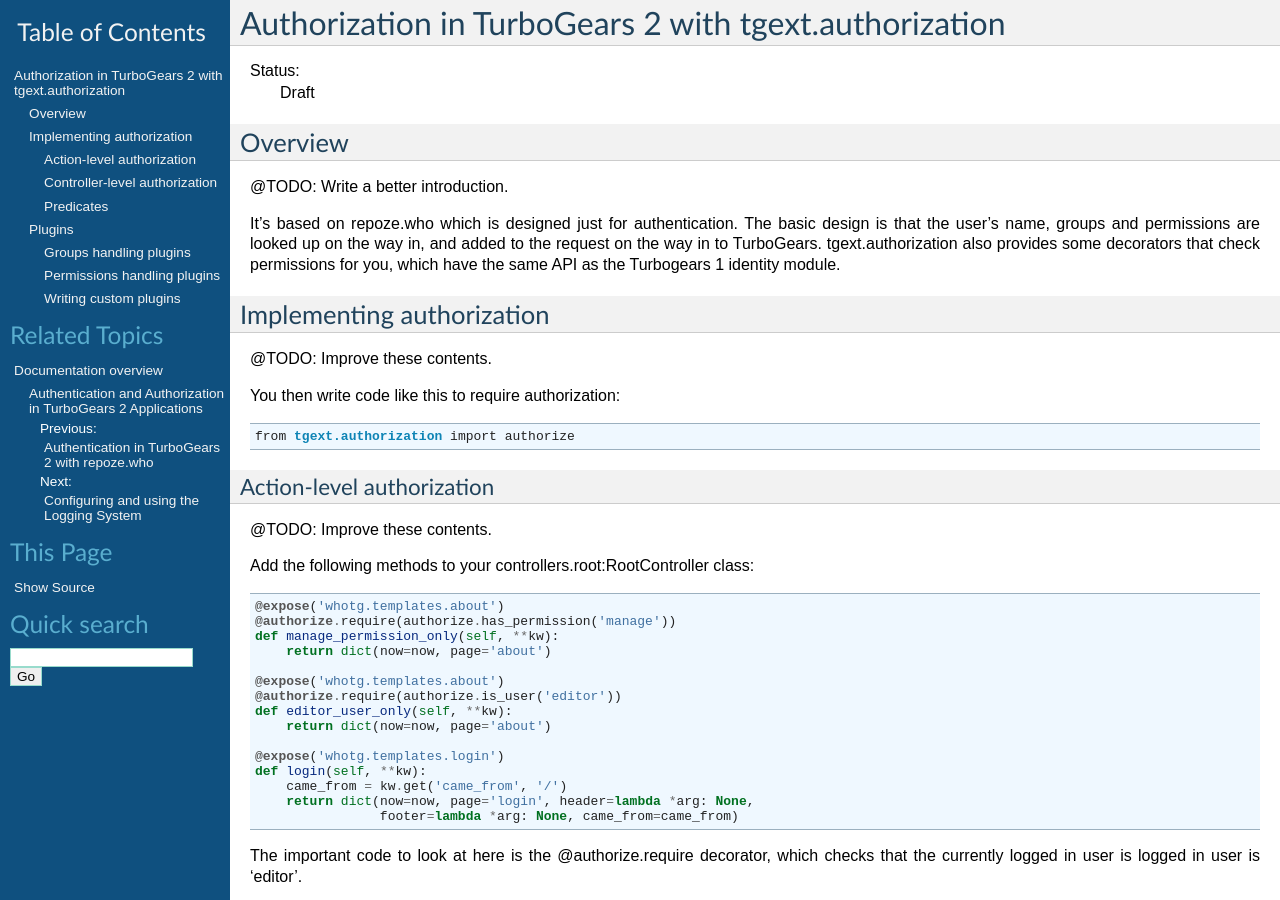
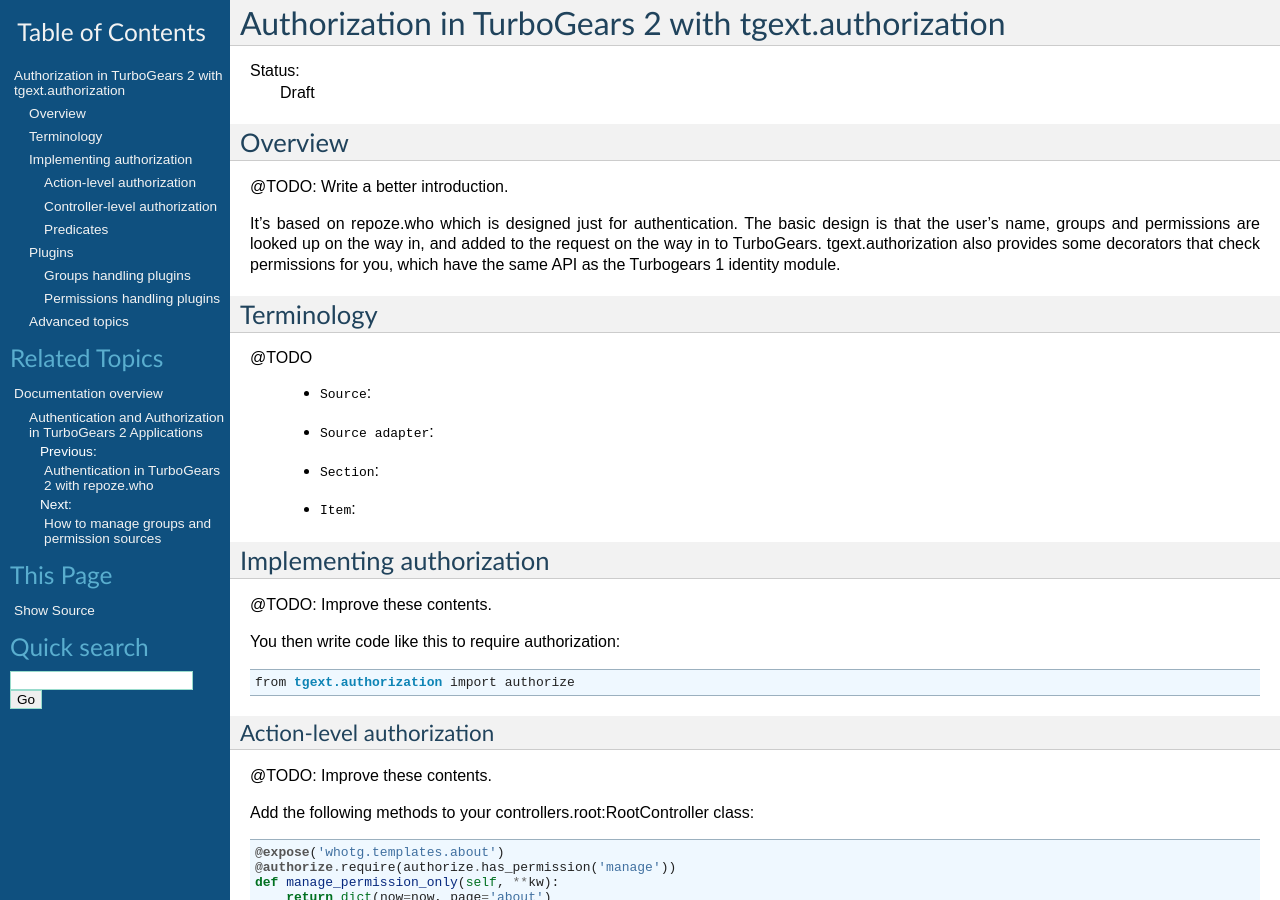
Before and after one commit to TurboGears/tg2, a Sphinx documentation site: the page built from docs/main/Extensions/Authorization/index.rst, in a window 1280 px wide and 900 px high. Built offline with Sphinx 7.4.7, drawn with Linux system fonts in a browser that asks for light colours; some of the changed text lies outside the part shown.

Commit message:
Reorganized docs for tgext.authorization, although there's still basically empty.
--HG--
extra : convert_revision : svn%3A77541ad4-5f01-0410-9ede-a1b63cd9a898/trunk%405564

```diff
--- /dev/null
+++ b/docs/main/Extensions/Authorization/ManagingSources.rst
@@ -0,0 +1,4 @@
+How to manage groups and permission sources
+===========================================
+
+:Status: Draft
--- /dev/null
+++ b/docs/main/Extensions/Authorization/WritingSourceAdapters.rst
@@ -0,0 +1,4 @@
+How to write source adapters for tgext.authorization
+====================================================
+
+:Status: Draft
--- a/docs/main/Extensions/Authorization/index.rst
+++ b/docs/main/Extensions/Authorization/index.rst
@@ -15,6 +15,15 @@
 in to TurboGears.  tgext.authorization also provides some decorators that
 check permissions for you, which have the same API as the Turbogears 1
 identity module.
+
+
+Terminology
+-----------
+@TODO
+  * ``Source``:
+  * ``Source adapter``:
+  * ``Section``:
+  * ``Item``:
 
 
 Implementing authorization
@@ -99,6 +108,12 @@
 ~~~~~~~~~~~~~~~~~~~~~~~~~~~~
 @TODO: Most probably Gustavo's job.
 
-Writing custom plugins
-~~~~~~~~~~~~~~~~~~~~~~
-@TODO: Most probably Gustavo's job.
+
+Advanced topics
+---------------
+
+.. toctree::
+    :maxdepth: 2
+
+    ManagingSources
+    WritingSourceAdapters
```
